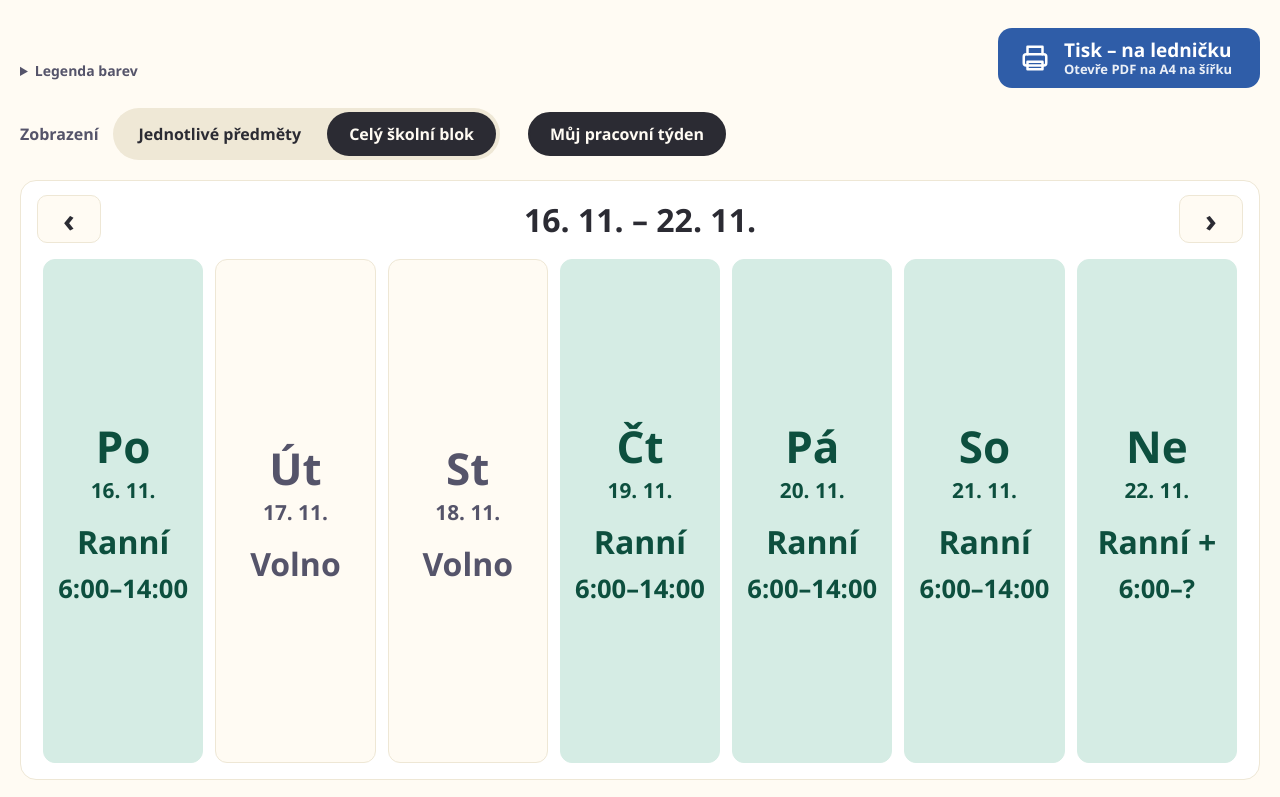
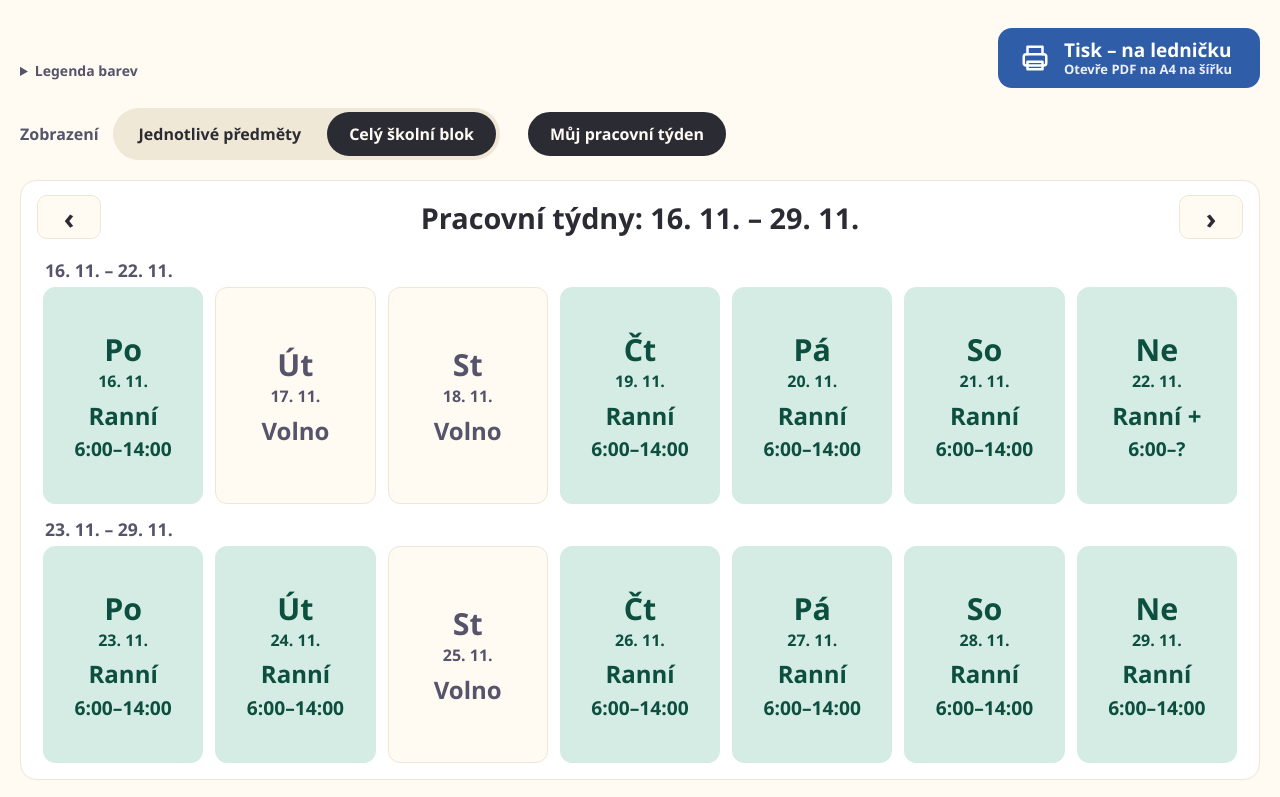
Before and after one commit to ojrozvrh/rozvrh, a plain HTML site: page index.html in a window 1280 px wide. Both pictures are taken after a click on the button "Můj pracovní týden". Shown: the top 797 px of the page. Drawn offline with Linux system fonts and the light colour scheme.

Commit message:
Pracovní týden: dva týdny pod sebou
Co-Authored-By: Claude Sonnet 5.5 <noreply@anthropic.com>
Claude-Session: https://claude.ai/code/session_012xE6cNjQm8nUAbbJNa6fWu

```diff
--- a/index.html
+++ b/index.html
@@ -105,6 +105,8 @@ h1 { margin: 0; font-size: clamp(32px, 5vw, 48px); font-weight: 800; line-height
 .wk-top { display: flex; align-items: center; justify-content: space-between; margin-bottom: 10px; }
 .wk-title { font-size: 17px; font-weight: 800; }
 .wk-nav { font: 800 18px "Segoe UI", system-ui, -apple-system, "Helvetica Neue", Arial, sans-serif; font: 800 18px var(--font); width: 44px; height: 40px; border-radius: 10px; border: 1px solid #EEE7D5; border: 1px solid var(--line); background: #FFFBF3; background: var(--bg); color: #2B2B33; color: var(--fg); cursor: pointer; }
+.wk-wl { font-size: 14px; font-weight: 800; color: #55546A; color: var(--muted); margin: 10px 3px 6px; }
+.wk-week:first-child .wk-wl { margin-top: 0; }
 .wk-days { display: flex; }
 .wk-day { flex: 1 1 0; min-width: 0; margin: 0 3px; padding: 10px 4px; border-radius: 12px; text-align: center; background: #FFFBF3; background: var(--bg); border: 1px solid #EEE7D5; border: 1px solid var(--line); box-sizing: border-box; }
 .wk-day b { display: block; font-size: 17px; font-weight: 800; }
@@ -123,14 +125,18 @@ html.tv .page { max-width: none; }
 html.tv body { padding: 12px 20px; }
 .page.wkon .scroll, .page.wkon .pk-legend, .page.wkon .hint { display: none !important; }
 .work.wk-full { display: flex; flex-direction: column; box-sizing: border-box; }
+.work.wk-full .wk-weeks { flex: 1 1 auto; min-height: 0; display: flex; flex-direction: column; }
+.work.wk-full .wk-week { flex: 1 1 0; min-height: 0; display: flex; flex-direction: column; }
 .work.wk-full .wk-days { flex: 1 1 auto; min-height: 0; }
 .work.wk-full .wk-day { display: flex; flex-direction: column; justify-content: center; margin: 0 6px; }
-.work.wk-full .wk-title { font-size: 4vh; }
-.work.wk-full .wk-nav { width: 8vh; height: 6vh; font-size: 4vh; }
-.work.wk-full .wk-day b { font-size: 5.5vh; }
-.work.wk-full .wk-day small { font-size: 2.6vh; }
-.work.wk-full .wk-day .k { font-size: 4vh; margin-top: 2vh; }
-.work.wk-full .wk-day .t { font-size: 3.2vh; margin-top: 1vh; }
+.work.wk-full .wk-title { font-size: 3.6vh; }
+.work.wk-full .wk-nav { width: 8vh; height: 5.5vh; font-size: 3.6vh; }
+.work.wk-full .wk-wl { font-size: 2.2vh; margin: 0.4vh 8px 0.6vh; }
+.work.wk-full .wk-week + .wk-week { margin-top: 1.2vh; }
+.work.wk-full .wk-day b { font-size: 3.8vh; }
+.work.wk-full .wk-day small { font-size: 2vh; }
+.work.wk-full .wk-day .k { font-size: 3vh; margin-top: 0.8vh; }
+.work.wk-full .wk-day .t { font-size: 2.4vh; margin-top: 0.4vh; }
 .work.wk-full .wk-top { margin-bottom: 2vh; }
 .pickup:hover .pk-tip { display: block; }
 html.tv .cta, html.tv .cal, html.tv #dAbbr, html.tv .lgb { display: none !important; }
@@ -243,7 +249,7 @@ details.lg[open] > summary { padding-bottom: 6px; }
 
   <div class="work no-print" id="work" hidden>
     <div class="wk-top"><button type="button" class="wk-nav" id="wkPrev" aria-label="Předchozí týden">‹</button><span class="wk-title" id="wkTitle"></span><button type="button" class="wk-nav" id="wkNext" aria-label="Další týden">›</button></div>
-    <div class="wk-days" id="wkDays"></div>
+    <div class="wk-weeks" id="wkDays"></div>
   </div>
 
   <p class="hint no-print"><svg width="34" height="34" viewBox="0 0 24 24" fill="none" stroke="currentColor" stroke-width="2" stroke-linecap="round" stroke-linejoin="round" aria-hidden="true"><rect x="7" y="2" width="10" height="20" rx="2"/><path d="M3 9a6 6 0 0 1 3-4M21 15a6 6 0 0 1-3 4"/></svg><span>Otoč telefon na šířku. Rozvrh je na výšku příliš malý, případně si ho přibliž dvěma prsty.</span></p>
@@ -582,19 +588,28 @@ window.onerror = function (m, u, l, c) {
     clearKids(box);
     var mon = wkMonday();
     var now = new Date();
-    var i, d, inf, cell;
+    var wk, i, d, inf, cell, row, wrap, e2;
+    for (wk = 0; wk < 2; wk++) {
+      wrap = el('div', 'wk-week');
+      e2 = new Date(mon.getFullYear(), mon.getMonth(), mon.getDate() + wk * 7 + 6);
+      var m0 = new Date(mon.getFullYear(), mon.getMonth(), mon.getDate() + wk * 7);
+      wrap.appendChild(el('div', 'wk-wl', m0.getDate() + '. ' + (m0.getMonth() + 1) + '. – ' + e2.getDate() + '. ' + (e2.getMonth() + 1) + '.'));
+      row = el('div', 'wk-days');
       for (i = 0; i < 7; i++) {
-      d = new Date(mon.getFullYear(), mon.getMonth(), mon.getDate() + i);
+        d = new Date(mon.getFullYear(), mon.getMonth(), mon.getDate() + wk * 7 + i);
         inf = wkInfo(d);
         cell = el('div', 'wk-day ' + inf.c + (d.getFullYear() === now.getFullYear() && d.getMonth() === now.getMonth() && d.getDate() === now.getDate() ? ' tdy' : ''));
         cell.appendChild(el('b', null, WK_DAYS[i]));
         cell.appendChild(el('small', null, d.getDate() + '. ' + (d.getMonth() + 1) + '.'));
         cell.appendChild(el('span', 'k', inf.k));
         if (inf.t) cell.appendChild(el('span', 't', inf.t));
-      box.appendChild(cell);
+        row.appendChild(cell);
       }
-    var end = new Date(mon.getFullYear(), mon.getMonth(), mon.getDate() + 6);
-    document.getElementById('wkTitle').textContent = mon.getDate() + '. ' + (mon.getMonth() + 1) + '. – ' + end.getDate() + '. ' + (end.getMonth() + 1) + '.';
+      wrap.appendChild(row);
+      box.appendChild(wrap);
+    }
+    var end = new Date(mon.getFullYear(), mon.getMonth(), mon.getDate() + 13);
+    document.getElementById('wkTitle').textContent = 'Pracovní týdny: ' + mon.getDate() + '. ' + (mon.getMonth() + 1) + '. – ' + end.getDate() + '. ' + (end.getMonth() + 1) + '.';
   }
   function layoutWork() {
     var w = document.getElementById('work');
```
Also changed, not shown: 2 other files. Lines whose indentation alone changed are shown as unchanged.
